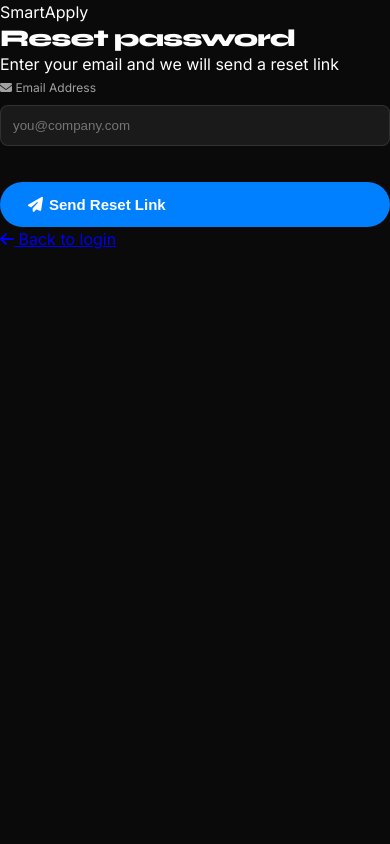
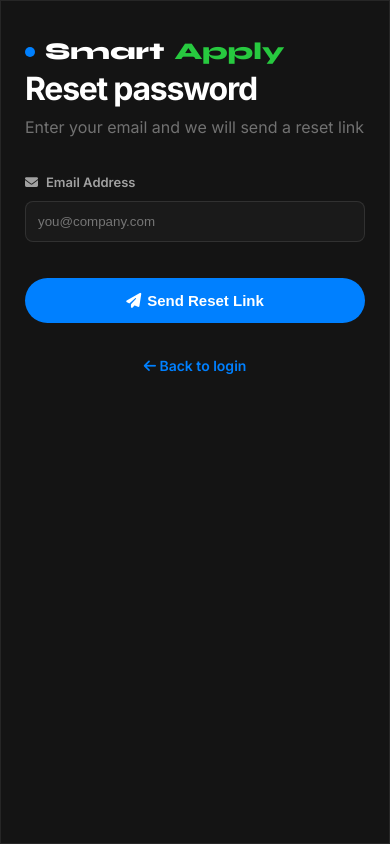
Before and after one commit to SmartApplyAi/Smart-Apply, a React (Vite) app in the folder frontend-react/: page /forgot-password in a window 390 px wide. Built offline with nearby package versions, Linux system fonts and the light colour scheme.

Commit message:
feat: initialize routing structure, responsive navbar, and authentication page skeleton

```diff
--- a/frontend-react/src/App.css
+++ b/frontend-react/src/App.css
@@ -15,7 +15,9 @@
   --glass-blur: blur(24px);
   --radius: 16px;
   --shadow-lg: 0 20px 40px rgba(0, 0, 0, 0.4);
+  --grid-color: rgba(255, 255, 255, 0.05);
 }
+
 
 * { box-sizing: border-box; margin: 0; padding: 0 }
 html { scroll-behavior: smooth }
@@ -45,16 +47,92 @@
   z-index: 1000;
   display: flex;
   align-items: center;
+  transition: all 0.4s cubic-bezier(0.4, 0, 0.2, 1);
+}
+
+.navbar-landing {
+  height: auto;
+  padding: 20px 0;
+  background: transparent;
+}
+
+.nav-container {
+  width: 100%;
+  max-width: 1200px;
+  margin: 0 auto;
+  padding: 0 24px;
+}
+
+.nav-wrapper {
+  background: rgba(255, 255, 255, 0.03);
+  backdrop-filter: blur(20px);
+  -webkit-backdrop-filter: blur(20px);
+  border: 1px solid rgba(255, 255, 255, 0.08);
+  border-radius: 100px;
+  padding: 10px 14px 10px 24px;
+  display: flex;
+  align-items: center;
+  justify-content: space-between;
+  box-shadow: 0 8px 32px rgba(0, 0, 0, 0.2);
   transition: all 0.3s ease;
 }
-.navbar.scrolled {
+
+.navbar-landing.scrolled .nav-wrapper {
+  background: rgba(10, 10, 10, 0.7);
+  padding: 8px 12px 8px 24px;
+  border-color: rgba(255, 255, 255, 0.12);
+}
+
+.navbar:not(.navbar-landing).scrolled {
   background: rgba(10, 10, 10, 0.8);
   backdrop-filter: blur(12px);
   border-bottom: 1px solid var(--border);
 }
 
-.nav-logo { font-size: 20px; font-weight: 800; color: #fff; display: flex; align-items: center; gap: 8px }
+.nav-menu {
+  display: flex;
+  gap: 32px;
+  position: absolute;
+  left: 50%;
+  transform: translateX(-50%);
+}
+
+.nav-link {
+  color: var(--text-2);
+  text-decoration: none;
+  font-size: 14px;
+  font-weight: 500;
+  transition: all 0.3s ease;
+  padding: 8px 12px;
+  border-radius: 8px;
+}
+
+.nav-link:hover {
+  color: var(--text);
+  background: rgba(255, 255, 255, 0.05);
+}
+
+.nav-actions {
+  display: flex;
+  align-items: center;
+  gap: 12px;
+}
+
+.nav-logo {
+  font-size: 20px;
+  font-weight: 800;
+  color: #fff;
+  display: flex;
+  align-items: center;
+  gap: 8px;
+  text-decoration: none;
+}
 .nav-logo span { color: var(--primary) }
+
+@media (max-width: 900px) {
+  .nav-menu { display: none }
+}
+
 
 /* ── Hero ── */
 .hero { text-align: center; padding: 160px 0 80px }
@@ -179,7 +257,171 @@
 /* ── Footer ── */
 footer { padding: 40px 0; text-align: center; font-size: 12px; color: var(--text-3); border-top: 1px solid var(--border) }
 
-@media (max-width: 768px) {
-  .features-grid, .mockup-body, .stats-grid { grid-template-columns: 1fr }
-  .hero h1 { font-size: 3rem }
+/* ── Auth Redesign ── */
+.auth-container {
+  min-height: 100vh;
+  display: flex;
+  align-items: center;
+  justify-content: center;
+  background-color: #0a0a0a;
+  background-image:
+    linear-gradient(var(--grid-color) 1px, transparent 1px),
+    linear-gradient(90deg, var(--grid-color) 1px, transparent 1px);
+  background-size: 50px 50px;
+  position: relative;
+  padding: 40px 20px;
 }
+
+.theme-toggle-fixed {
+  position: absolute;
+  top: 30px;
+  right: 30px;
+  z-index: 10;
+}
+
+.auth-card {
+  background: #141414;
+  border: 1px solid rgba(255, 255, 255, 0.08);
+  border-radius: 24px;
+  width: 100%;
+  max-width: 480px;
+  padding: 48px;
+  box-shadow: 0 32px 64px rgba(0, 0, 0, 0.5);
+}
+
+.auth-header {
+  margin-bottom: 32px;
+}
+
+.logo {
+  display: flex;
+  align-items: center;
+  gap: 10px;
+  font-family: 'Syne', sans-serif;
+  font-weight: 800;
+  font-size: 24px;
+  color: #fff;
+}
+
+.logo-dot {
+  width: 10px;
+  height: 10px;
+  background: #0080ff;
+  border-radius: 50%;
+}
+
+.logo span {
+  color: #27c93f;
+}
+
+.auth-card h2 {
+  font-size: 32px;
+  margin-bottom: 8px;
+  font-family: 'Inter', sans-serif;
+  font-weight: 700;
+}
+
+.subtitle {
+  color: var(--text-3);
+  font-size: 16px;
+  margin-bottom: 32px;
+}
+
+.auth-body {
+  display: flex;
+  flex-direction: column;
+  gap: 24px;
+}
+
+.divider {
+  display: flex;
+  align-items: center;
+  gap: 16px;
+  color: var(--text-3);
+  font-size: 14px;
+}
+
+.divider::before,
+.divider::after {
+  content: "";
+  flex: 1;
+  height: 1px;
+  background: rgba(255, 255, 255, 0.1);
+}
+
+.form-stack {
+  display: flex;
+  flex-direction: column;
+  gap: 20px;
+}
+
+.form-group label {
+  font-size: 13px;
+  font-weight: 600;
+  color: var(--text-2);
+  margin-bottom: 8px;
+  display: flex;
+  align-items: center;
+  gap: 8px;
+}
+
+.label-row {
+  display: flex;
+  justify-content: space-between;
+  align-items: center;
+  margin-bottom: 8px;
+}
+
+.label-row label {
+  margin-bottom: 0;
+}
+
+#forgot-link {
+  font-size: 13px;
+  color: var(--primary);
+  text-decoration: none;
+}
+
+.input-wrapper input {
+  width: 100%;
+  background: #1f1f1f;
+  border: 1px solid rgba(255, 255, 255, 0.1);
+  border-radius: 12px;
+  padding: 14px 16px;
+  color: #fff;
+  font-size: 15px;
+  transition: all 0.2s ease;
+}
+
+.input-wrapper input:focus {
+  border-color: var(--primary);
+  background: #252525;
+  outline: none;
+}
+
+.btn-block {
+  width: 100%;
+  justify-content: center;
+}
+
+.auth-footer {
+  margin-top: 32px;
+  text-align: center;
+  font-size: 14px;
+  color: var(--text-2);
+}
+
+.auth-footer a {
+  color: var(--primary);
+  text-decoration: none;
+  font-weight: 600;
+}
+
+@media (max-width: 480px) {
+  .auth-card {
+    padding: 32px 24px;
+    border-radius: 0;
+    height: 100vh;
+    max-width: none;
+  }
+}
--- a/frontend-react/src/App.jsx
+++ b/frontend-react/src/App.jsx
@@ -26,18 +26,7 @@
 
 import './App.css';
 
-function CursorFollower() {
-  return (
-    <div id="cursor-follower" style={{
-      position: 'fixed', width: '40px', height: '40px',
-      borderRadius: '50%', border: '1px solid var(--primary)',
-      pointerEvents: 'none', zIndex: 10002,
-      transition: 'transform 0.15s ease-out, opacity 0.3s ease',
-      transform: 'translate(-50%, -50%)', opacity: 0,
-      display: 'none'
-    }}></div>
-  );
-}
+
 
 function SiteLoader() {
   return (
@@ -92,20 +81,8 @@
     }, { threshold: 0.05, rootMargin: '0px 0px -50px 0px' });
 
     // ── Mouse Interactivity ──
+
     const handleMouseMove = (e) => {
-      // Cursor Follower
-      const follower = document.getElementById('cursor-follower');
-      if (follower) {
-        follower.style.display = 'block';
-        follower.style.opacity = '0.5';
-        follower.style.left = `${e.clientX}px`;
-        follower.style.top = `${e.clientY}px`;
-
-        const isHovering = e.target.closest('button, a, .card, .stat-card');
-        follower.style.transform = `translate(-50%, -50%) scale(${isHovering ? 1.5 : 1})`;
-        follower.style.background = isHovering ? 'rgba(0, 113, 227, 0.1)' : 'transparent';
-      }
-
       // Card Glow
       const card = e.target.closest('.card');
       if (card) {
@@ -171,7 +148,7 @@
         <AuthProvider>
           <ToastProvider>
             <SiteLoader />
-            <CursorFollower />
+
             <div className="ambient-glow"></div>
             <div className="blob blob-1"></div>
             <div className="blob blob-2"></div>
--- a/frontend-react/src/components/layout/Navbar.jsx
+++ b/frontend-react/src/components/layout/Navbar.jsx
@@ -11,13 +11,16 @@
 
   if (variant === 'landing') {
     return (
-      <nav className="navbar">
-        <div className="container">
+      <nav className="navbar navbar-landing">
+        <div className="nav-container">
+          <div className="nav-wrapper">
             <Logo />
-          <div className="nav-links" id="nav-actions">
+            <div className="nav-menu">
+              <a href="#features" className="nav-link">Features</a>
+              <a href="#how-it-works" className="nav-link">How it Works</a>
+            </div>
+            <div className="nav-actions">
               <ThemeToggle />
-            <a href="#features" className="btn btn-ghost btn-sm hide-mobile">Features</a>
-            <a href="#how-it-works" className="btn btn-ghost btn-sm hide-mobile">How it Works</a>
               {isAuthenticated ? (
                 <Link to="/dashboard" className="btn btn-primary btn-sm">Dashboard</Link>
               ) : (
@@ -26,6 +29,7 @@
                   <Link to="/signup" className="btn btn-primary btn-sm">Get Started</Link>
                 </>
               )}
+            </div>
           </div>
         </div>
       </nav>
--- a/frontend-react/src/pages/auth/LoginPage.jsx
+++ b/frontend-react/src/pages/auth/LoginPage.jsx
@@ -68,9 +68,16 @@
   };
 
   return (
-    <div className="auth-wrapper">
+    <div className="auth-container">
+      <div className="theme-toggle-fixed">
+        <ThemeToggle />
+      </div>
+
       <div className="auth-card fade-in">
-        <Logo as="div" />
+        <div className="auth-header">
+          <Logo as="div" className="auth-logo" />
+        </div>
+
         <h2>Welcome back</h2>
         <p className="subtitle">Sign in to your account</p>
 
@@ -78,32 +85,38 @@
         {error && <div className="alert alert-error" style={{ marginBottom: '16px' }}>{error}</div>}
         {successMsg && <div className="alert alert-success" style={{ marginBottom: '16px' }}>{successMsg}</div>}
 
+        <div className="auth-body">
           <GoogleOAuthButton label="Continue with Google" />
-        <OrDivider />
+
+          <div className="divider">
+            <span>or</span>
+          </div>
 
           <form onSubmit={handleSubmit} noValidate>
-          <div style={{ display: 'flex', flexDirection: 'column', gap: '16px' }}>
+            <div className="form-stack">
               <div className={`form-group${fieldErrors.email ? ' has-error' : ''}`}>
                 <label htmlFor="email"><i className="fa-solid fa-envelope"></i> Email</label>
+                <div className="input-wrapper">
                   <input
                     type="email" id="email" placeholder="you@company.com" autoComplete="email"
                     value={email} onChange={(e) => setEmail(e.target.value)}
                   />
+                </div>
                 {fieldErrors.email && <span className="field-error">{fieldErrors.email}</span>}
               </div>
 
               <div className={`form-group${fieldErrors.password ? ' has-error' : ''}`}>
-              <label htmlFor="password">
-                <i className="fa-solid fa-lock"></i> Password
-                <Link to="/forgot-password" style={{ float: 'right', fontSize: '13px', textTransform: 'none', letterSpacing: 0, fontWeight: 400 }}>
-                  Forgot?
-                </Link>
-              </label>
+                <div className="label-row">
+                  <label htmlFor="password"><i className="fa-solid fa-lock"></i> Password</label>
+                  <Link to="/forgot-password" id="forgot-link">Forgot?</Link>
+                </div>
+                <div className="input-wrapper">
                   <PasswordInput
                     id="password" value={password}
                     onChange={(e) => setPassword(e.target.value)}
                     placeholder="Enter your password"
                   />
+                </div>
                 {fieldErrors.password && <span className="field-error">{fieldErrors.password}</span>}
               </div>
 
@@ -112,6 +125,7 @@
               </LoadingButton>
             </div>
           </form>
+        </div>
 
         <div className="auth-footer">
           Don't have an account? <Link to="/signup">Create one free</Link>
```
Lines whose indentation alone changed are shown as unchanged.
